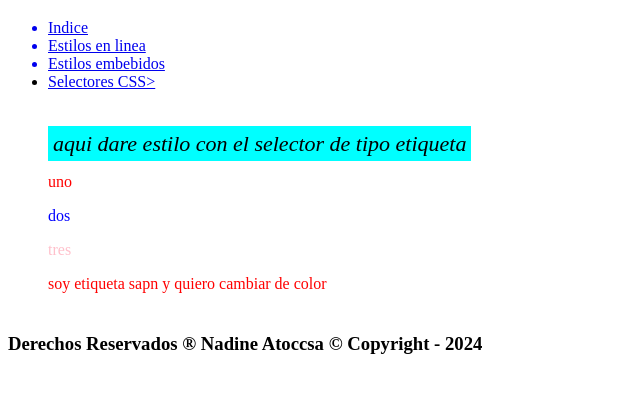
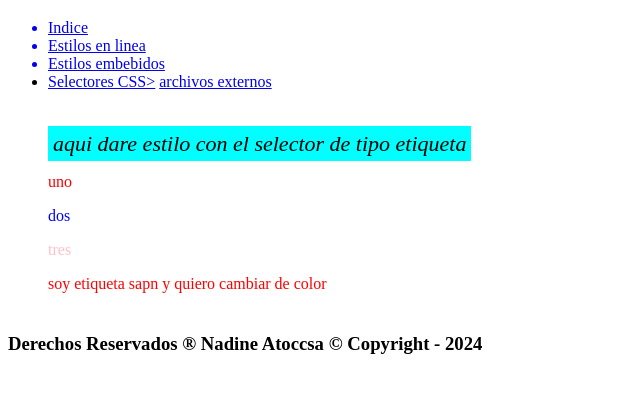
Before and after one commit to NadineAtoccsaOrtiz/Curso_css, a plain HTML site: page selectores.html in a window 1280 px wide. Shown: the part 61-454 px from the top of the page, without its empty margins (0-640 px from the left). Drawn offline with Linux system fonts and the light colour scheme.

Commit message:
actualizacion

```diff
--- a/selectores.html
+++ b/selectores.html
@@ -37,6 +37,7 @@
                 <a href="./enlinea.html"><li>Estilos en linea</li></a>
                 <a href="./embebidos.html"><li>Estilos embebidos</li></a>
                 <a href="./Selectoress.html"><li>Selectores CSS></a>
+                <a href="./archivo_externo.html">archivos externos</a>
             </ul>
         </nav>
     </header>
```
